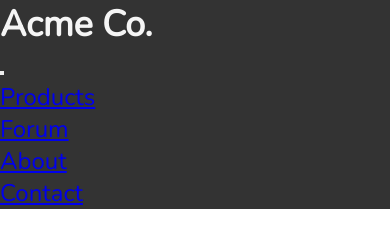
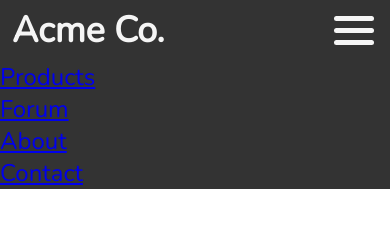
Before and after one commit to fastoch/animations, a plain HTML site: page menu.html in a window 390 px wide. Drawn offline with nearby package versions, Linux system fonts and the light colour scheme.

Commit message:
hamburger design completed

```diff
--- a/css/menu.css
+++ b/css/menu.css
@@ -26,3 +26,52 @@ header {
   background-color: var(--HEADER-BGCOLOR);
   color: var(--HEADER-COLOR);
 }
+
+.header-title-line {
+  padding: 0.25rem 0.5rem;
+  display: flex;
+  flex-flow: row nowrap;
+  justify-content: space-between;
+}
+
+/* This button will contain our hamburger */
+.menu-button {
+  background-color: transparent;
+  border: none;
+  width: 48px;
+  height: 48px;
+  display: flex;
+  justify-content: center;
+  align-items: center;
+  position: relative; /* implies that we will position something absolute inside of the button */
+}
+
+/* These are the three layers of our animated hamburger icon */
+.menu-icon,
+.menu-icon::before,
+.menu-icon::after {
+  background-color: var(--HEADER-COLOR);
+  width: 40px;
+  height: 5px;
+  border-radius: 5px;
+  position: absolute;
+  transition: all 0.5s;
+}
+
+/* the below ruleset is what makes the top and bottom layers of our hamburger visible */
+.menu-icon::before,
+.menu-icon::after {
+  content: "";
+}
+
+/* My hamburger layers are stacked on top of each other. I need to change their position */
+
+.menu-icon::before {
+  transform: translate(-20px, -12px);
+  /* -20px because it starts in the middle and the width is 40px */
+}
+
+.menu-icon::after {
+  transform: translate(-20px, 12px);
+  /* -20px because it starts in the middle and the width is 40px */
+}
```
